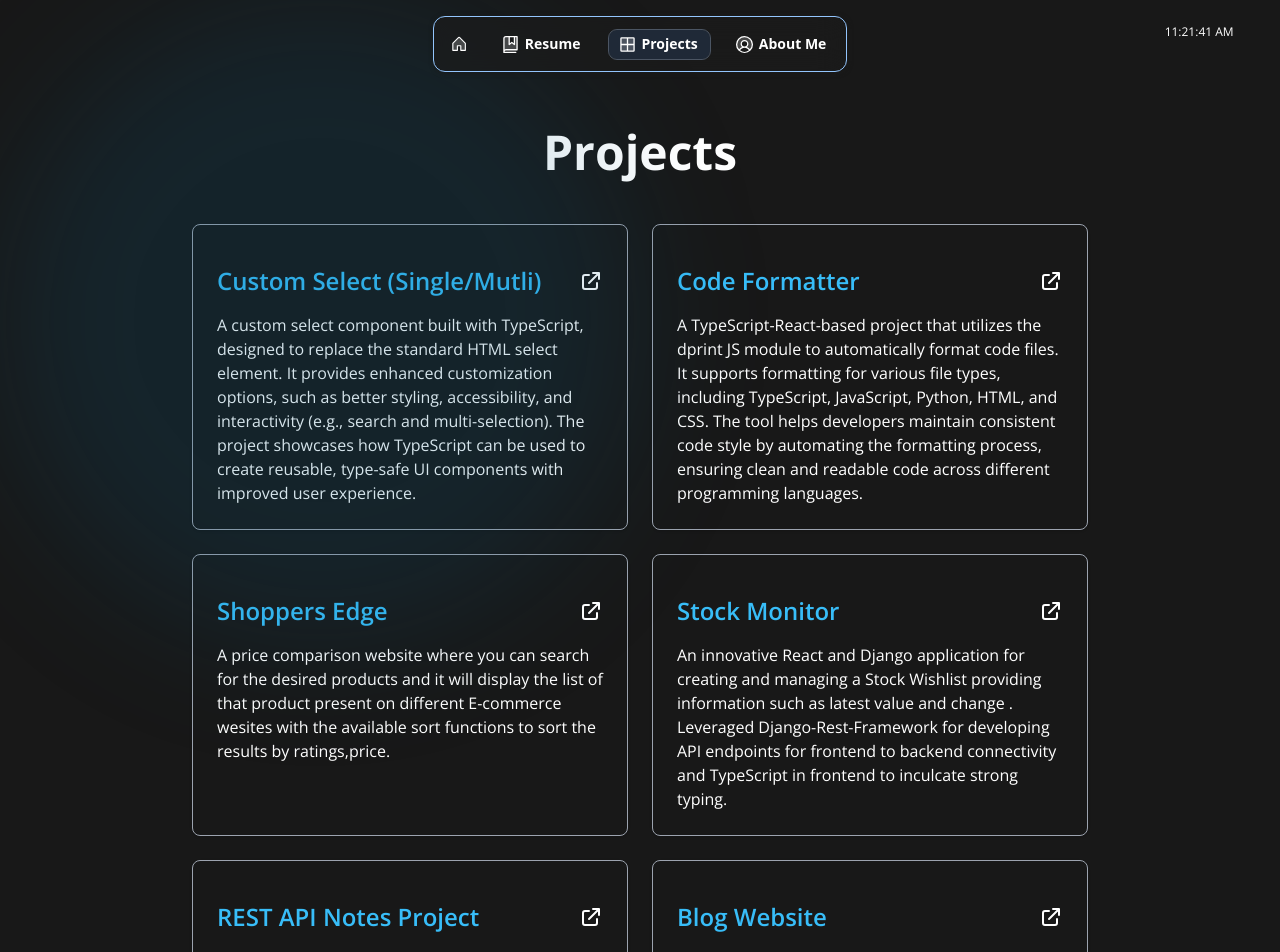
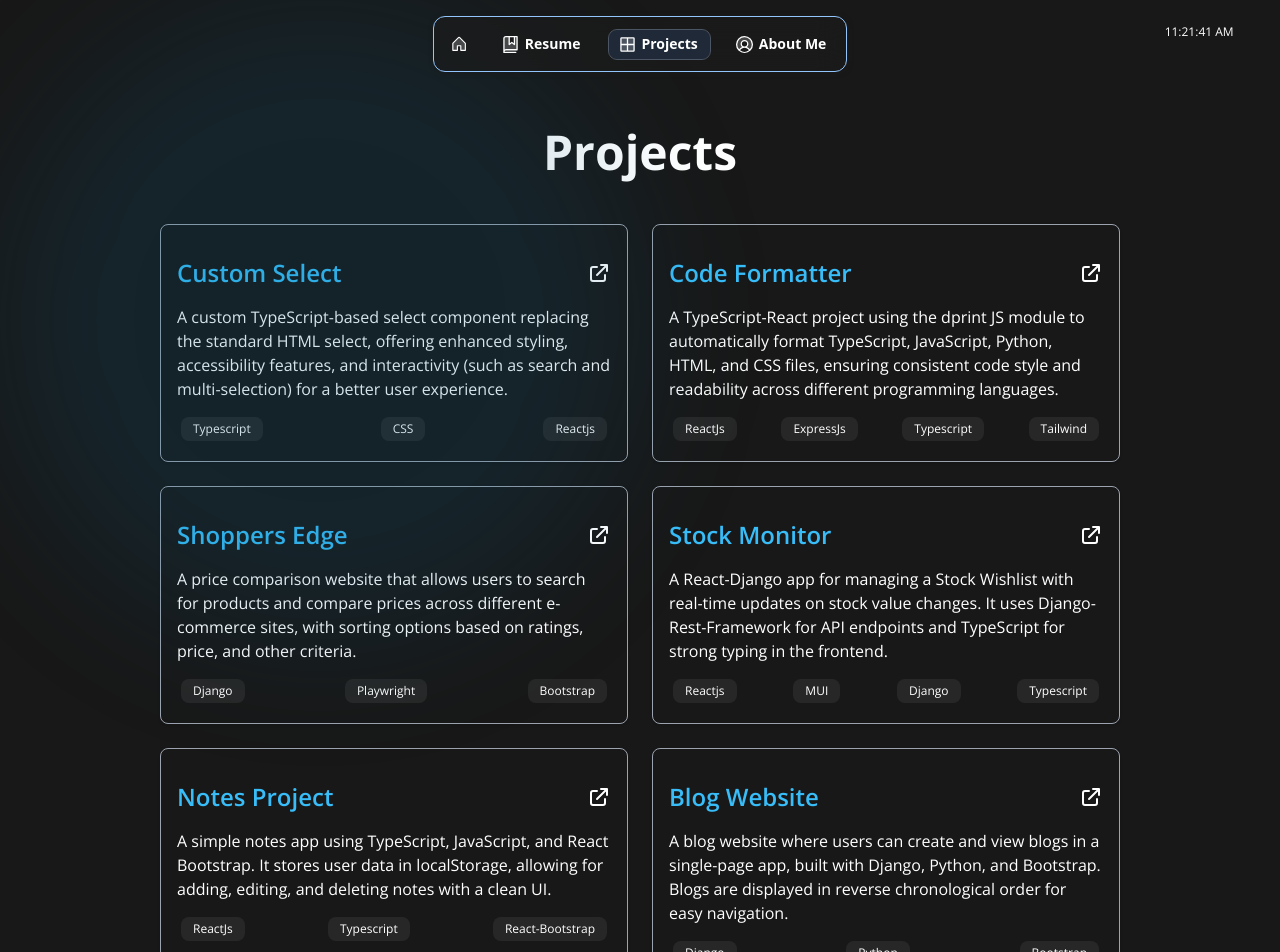
Before and after one commit to vanshanand34/Vansh-Portfolio, a Next.js app: page /projects in a window 1280 px wide. Shown: the top 952 px of the page. Built offline with nearby package versions, Linux system fonts and the light colour scheme.

Commit message:
feat: Added tech stack in project cards and modified project descriptions

```diff
--- a/app/projects/ProjectCard.tsx
+++ b/app/projects/ProjectCard.tsx
@@ -5,23 +5,24 @@ type ProjectCardProps = {
     projectName: string,
     projectDescription: string,
     projectLink: string,
+    techStack?: string[]
 }
 
 
 
 export default function ProjectCard(
-    { projectName, projectDescription, projectLink }: ProjectCardProps
+    { projectName, projectDescription, projectLink, techStack }: ProjectCardProps
 ) {
     return <>
         <div
             className="rounded-lg border border-gray-400 shadow
-            hover:shadow-lg  hover:shadow-gray-700 p-3 sm:p-6"
+            hover:shadow-lg  hover:shadow-gray-700 p-3 md:p-4"
         >
-            <div className="flex justify-between items-center gap-2 py-2 sm:py-4">
+            <div className="flex justify-between items-center py-2 sm:py-4">
 
                 <Link href={projectLink}>
                     <div
-                        className="text-lg sm:text-2xl font-semibold text-sky-400 hover:text-blue-500"
+                        className="text-lg sm:text-xl md:text-2xl font-semibold text-sky-400 hover:text-blue-500"
                     >{projectName}</div>
                 </Link>
 
@@ -30,8 +31,17 @@ export default function ProjectCard(
                 </Link>
             </div>
 
-            <div className="text-xs sm:text-sm md:text-base">
+            <div className="text-xs md:text-sm lg:text-base">
                 {projectDescription}
+            </div>
+
+            <div className="flex justify-between items-center gap-x-1 gap-y-4
+            p-1 pt-4 max-w-full flex-wrap flex-shrink">
+                {techStack?.map( (lang, index) =>
+                    <div className="bg-[#272727] p-1 px-3 rounded-lg text-xs" key={index}>
+                        {lang}
+                    </div>
+                )}
             </div>
 
         </div>
--- a/app/projects/ProjectsPage.tsx
+++ b/app/projects/ProjectsPage.tsx
@@ -18,7 +18,7 @@ export default function ProjectPage() {
 function ProjectPageComponent() {
     return (
         <>
-            <div className="px-12 xs:px-18 sm:px-28 md:px-30 lg:px-48 xl:px-54 py-28  md:py-32">
+            <div className="px-12 xs:px-18 sm:px-28 md:px-[8vw] lg:px-40 xl:px-54 py-28  md:py-32">
 
                 <div className="text-center text-3xl md:text-5xl font-bold pb-8">Projects</div>
 
@@ -28,38 +28,44 @@ function ProjectPageComponent() {
 
                         <ProjectCard
                             projectLink="https://github.com/vanshanand34/typescript"
-                            projectName="Custom Select (Single/Mutli)"
-                            projectDescription="A custom select component built with TypeScript, designed to replace the standard HTML select element. It provides enhanced customization options, such as better styling, accessibility, and interactivity (e.g., search and multi-selection). The project showcases how TypeScript can be used to create reusable, type-safe UI components with improved user experience."
+                            projectName="Custom Select"
+                            projectDescription="A custom TypeScript-based select component replacing the standard HTML select, offering enhanced styling, accessibility features, and interactivity (such as search and multi-selection) for a better user experience."
+                            techStack={["Typescript", "CSS", "Reactjs"]}
                         />
 
                         <ProjectCard
                             projectName="Code Formatter"
                             projectLink="https://github.com/vanshanand34/code-formatter"
-                            projectDescription="A TypeScript-React-based project that utilizes the dprint JS module to automatically format code files. It supports formatting for various file types, including TypeScript, JavaScript, Python, HTML, and CSS. The tool helps developers maintain consistent code style by automating the formatting process, ensuring clean and readable code across different programming languages."
+                            projectDescription="A TypeScript-React project using the dprint JS module to automatically format TypeScript, JavaScript, Python, HTML, and CSS files, ensuring consistent code style and readability across different programming languages."
+                            techStack={["ReactJs", "ExpressJs", "Typescript", "Tailwind"]}
                         />
 
                         <ProjectCard
                             projectLink="https://github.com/vanshanand34/Shoppers-Edge"
                             projectName="Shoppers Edge"
-                            projectDescription="A price comparison website where you can search for the desired products and it will display the list of that product present on different E-commerce wesites with the available sort functions to sort the results by ratings,price."
+                            projectDescription="A price comparison website that allows users to search for products and compare prices across different e-commerce sites, with sorting options based on ratings, price, and other criteria."
+                            techStack={["Django", "Playwright", "Bootstrap"]}
                         />
 
                         <ProjectCard
                             projectLink="https://github.com/vanshanand34/stock_monitor"
                             projectName="Stock Monitor"
-                            projectDescription="An innovative React and Django application for creating and managing a Stock Wishlist providing information such as latest value and change . Leveraged Django-Rest-Framework for developing API endpoints for frontend to backend connectivity and TypeScript in frontend to inculcate strong typing."
+                            projectDescription="A React-Django app for managing a Stock Wishlist with real-time updates on stock value changes. It uses Django-Rest-Framework for API endpoints and TypeScript for strong typing in the frontend."
+                            techStack={["Reactjs", "MUI", "Django", "Typescript"]}
                         />
 
                         <ProjectCard
-                            projectLink="https://github.com/vanshanand34/REST-API-notes-app"
-                            projectName="REST API Notes Project"
-                            projectDescription="This project is a Django-based Notes App which contains different API endpoints developed using DRF(Django Rest Framework) It consists of API Endpoints for login , registering new users , logout and Performing CRUD operations on the notes."
+                            projectLink="https://github.com/vanshanand34/Notes-Project"
+                            projectName="Notes Project"
+                            projectDescription="A simple notes app using TypeScript, JavaScript, and React Bootstrap. It stores user data in localStorage, allowing for adding, editing, and deleting notes with a clean UI."
+                            techStack={["ReactJs", "Typescript", "React-Bootstrap"]}
                         />
 
                         <ProjectCard
                             projectLink="https://github.com/vanshanand34/Blogs"
                             projectName="Blog Website"
-                            projectDescription="A simple and sober blog website where users can create different blogs and view them with an attractive UI. It is developed using Django , Python , Bootstrap. Blogs are arranged in decreasing order of their time/date of creation. Latest blog created will be visible at the top of the webpage. It is a SPA (Single Page Application)."
+                            projectDescription="A blog website where users can create and view blogs in a single-page app, built with Django, Python, and Bootstrap. Blogs are displayed in reverse chronological order for easy navigation."
+                            techStack={["Django", "Python", "Bootstrap"]}
                         />
 
                     </div>
```
